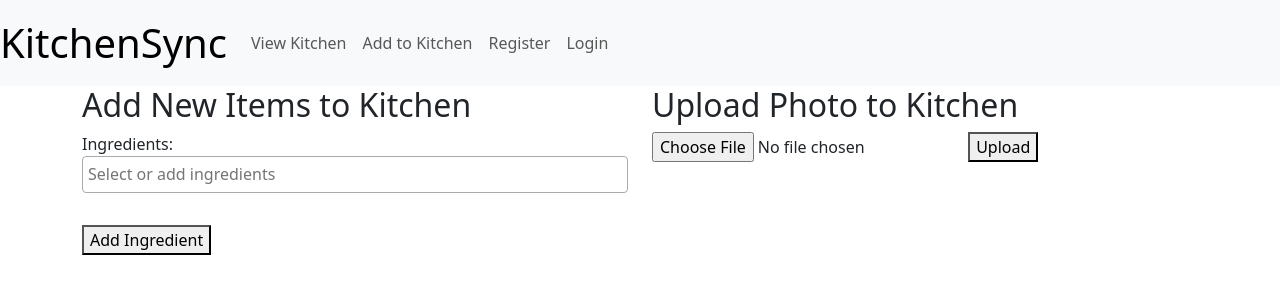
After one commit to Charlotte0604/KitchenSync, a Django app: page /addKitchen/ in a window 1280 px wide. The commit adds this page. Shown: the top 300 px of the page. Run offline with Django 5.2, Linux system fonts and the light colour scheme; some libraries are stand-ins or nearby versions.

Commit message:
Initial HTML

```diff
--- a/KitchenSync/views.py
+++ b/KitchenSync/views.py
@@ -2,3 +2,18 @@ from django.shortcuts import render
 
 def home(request):
     return render(request, 'KitchenSync/home.html')
+
+def addKitchen(request):
+    return render(request, 'KitchenSync/addKitchen.html')
+
+def viewKitchen(request):
+    return render(request, 'KitchenSync/viewKitchen.html')
+
+def weeklyPlanner(request):
+    return render(request, 'KitchenSync/weeklyPlanner.html')
+
+def login(request):
+    return render(request, 'KitchenSync/login.html')
+
+def register(request):
+    return render(request, 'KitchenSync/register.html')
--- a/KitchenSyncProject/urls.py
+++ b/KitchenSyncProject/urls.py
@@ -20,5 +20,10 @@ from KitchenSync import views
 
 urlpatterns = [
     path('', views.home, name='home'),
+    path('addKitchen/', views.addKitchen, name='addKitchen'),
+    path('login/', views.login, name='login'),
+    path('register/', views.register, name='register'),
+    path('weeklyPlanner/', views.weeklyPlanner, name='weeklyPlanner'),
+    path('viewKitchen/', views.viewKitchen, name='viewKitchen'),
     path('admin/', admin.site.urls),
 ]
--- /dev/null
+++ b/templates/KitchenSync/addKitchen.html
@@ -0,0 +1,79 @@
+{% extends 'KitchenSync/base.html' %}
+{%block body_block %}
+    <div class="container">
+        <div class="row">
+            <div class ="col-sm-6">
+                 <h2>Add New Items to Kitchen</h2>
+                 <form method="post">
+                    {% csrf_token %}
+
+                    <!-- INGREDIENT SELECTION -->
+                    <label for="ingredient-select">Ingredients:</label>
+                    <select id="ingredient-select" multiple="multiple">
+                        {% for ingredient in all_ingredients %}
+                            <option value="{{ ingredient.name }}">{{ ingredient.name }}</option>
+                        {% endfor %}
+                    </select>
+
+                    <!-- Ingredient list with quantity inputs will appear here -->
+                    <div id="ingredient-list" class="mt-2"></div>
+
+                    <br>
+                        <button type="submit">Add Ingredient</button>
+                    </br>
+                </form>
+            </div>
+            <div class ="col-sm-6">
+                <h2>Upload Photo to Kitchen</h2>
+                <form method="post" enctype="multipart/form-data">
+                    {% csrf_token %}
+                    <input type="file" name="kitchen_photo" accept="image/*" required>
+                    <button type="submit">Upload</button>
+                </form>
+            </div>
+        </div>
+    </div>
+
+<!-- Include jQuery and Select2 -->
+<script src="https://code.jquery.com/jquery-3.6.0.min.js"></script>
+<link href="https://cdn.jsdelivr.net/npm/select2@4.1.0-rc.0/dist/css/select2.min.css" rel="stylesheet" />
+<script src="https://cdn.jsdelivr.net/npm/select2@4.1.0-rc.0/dist/js/select2.min.js"></script>
+
+<script>
+  $(document).ready(function () {
+    const selectedIngredients = new Set();
+
+    // Initialize Select2
+    $('#ingredient-select').select2({
+      tags: true,
+      placeholder: 'Select or add ingredients',
+      width: '100%',
+    });
+
+    // When an ingredient is selected
+    $('#ingredient-select').on('select2:select', function (e) {
+      const name = e.params.data.text;
+      if (!selectedIngredients.has(name)) {
+        selectedIngredients.add(name);
+
+        const html = `
+          <div class="ingredient-entry" data-name="${name}">
+            <input type="hidden" name="ingredients" value="${name}">
+            <label>${name}:</label>
+            <input type="text" name="quantity_${name}" placeholder="e.g., 100 grams" required>
+          </div>
+        `;
+        $('#ingredient-list').append(html);
+      }
+    });
+
+    // When an ingredient is deselected
+    $('#ingredient-select').on('select2:unselect', function (e) {
+      const name = e.params.data.text;
+      selectedIngredients.delete(name);
+      $(`.ingredient-entry[data-name="${name}"]`).remove();
+    });
+  });
+</script>
+
+{% endblock %}
--- a/templates/KitchenSync/base.html
+++ b/templates/KitchenSync/base.html
@@ -1,5 +1,6 @@
 <!DOCTYPE html>
 <html>
+    <link href="https://cdn.jsdelivr.net/npm/bootstrap@5.3.3/dist/css/bootstrap.min.css" rel="stylesheet">
     <head lang="en">
             <meta charset="UTF-8" />
             <title>
@@ -9,8 +10,35 @@
             </title>
     </head>
     <body>
-        {% block body_block %}
-            This is body_block default - override
-        {% endblock %}
+        <nav class="navbar navbar-expand-lg navbar-light bg-light">
+            <span class="navbar-brand fs-1">KitchenSync</span>
+            <button class="navbar-toggler" type="button" data-toggle="collapse" data-target="#navbarNavAltMarkup" aria-controls="navbarNavAltMarkup" aria-expanded="false" aria-label="Toggle navigation">
+                <span class="navbar-toggler-icon"></span>
+            </button>
+            <div class="collapse navbar-collapse" id="navbarNavAltMarkup">
+                <ul class="navbar-nav">
+                    <li class="nav-item">
+                        <a class="nav-link" href="{% url 'viewKitchen' %}">View Kitchen</a>
+                    </li>
+                    <li class="nav-item">
+                        <a class="nav-link" href="{% url 'addKitchen' %}">Add to Kitchen</a>
+                    </li>
+                    <li class="nav-item">
+                        <a class="nav-link" href="{% url 'register' %}">Register</a>
+                    </li>
+                    <li class="nav-item">
+                        <a class="nav-link" href="{% url 'login' %}">Login</a>
+                    </li>
+                </ul>
+            </div>
+        </nav>
+
+
+            <div class="main">
+                {% block body_block %}
+                This is body_block default - please override me
+                {% endblock %}
+            </div>
+        </div>
     </body>
 </html>
--- a/templates/KitchenSync/home.html
+++ b/templates/KitchenSync/home.html
@@ -10,5 +10,6 @@
         <h1>Welcome to Kitchen Sync!</h1>
         <p>This is an app designed to help deal with the dreaded decision of what to have for dinner,</p>
         <p>Feel free to sync your kitchen to the app and see what meals await you.</p>
+        <a href="{% url 'addKitchen' %}">Sync Kitchen Items</a>
     </div>
 {% endblock %}
```
Also changed, not shown: templates/KitchenSync/login.html (added, +37 -0 lines), templates/KitchenSync/register.html (added, +26 -0 lines), templates/KitchenSync/viewKitchen.html (added, +16 -0 lines), templates/KitchenSync/weeklyPlanner.html (added, +17 -0 lines), KitchenSync/forms.py (added).
